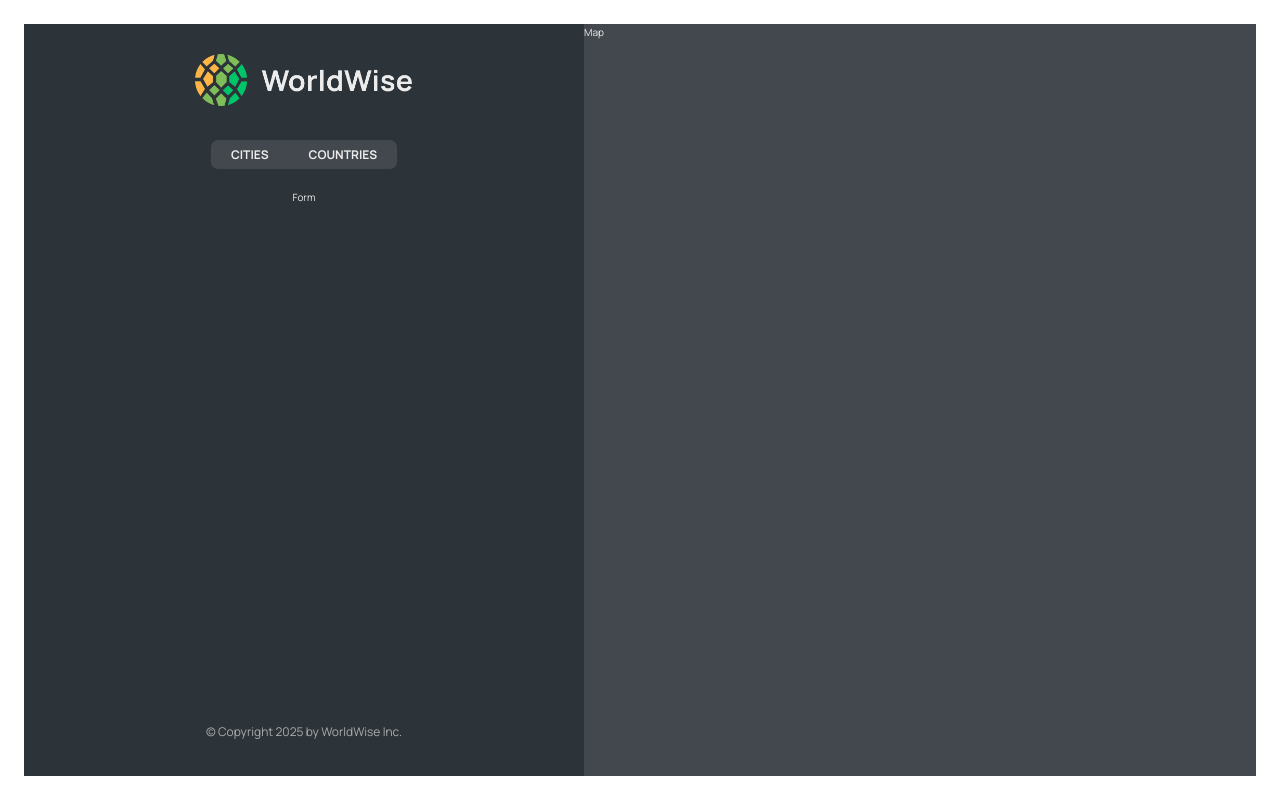
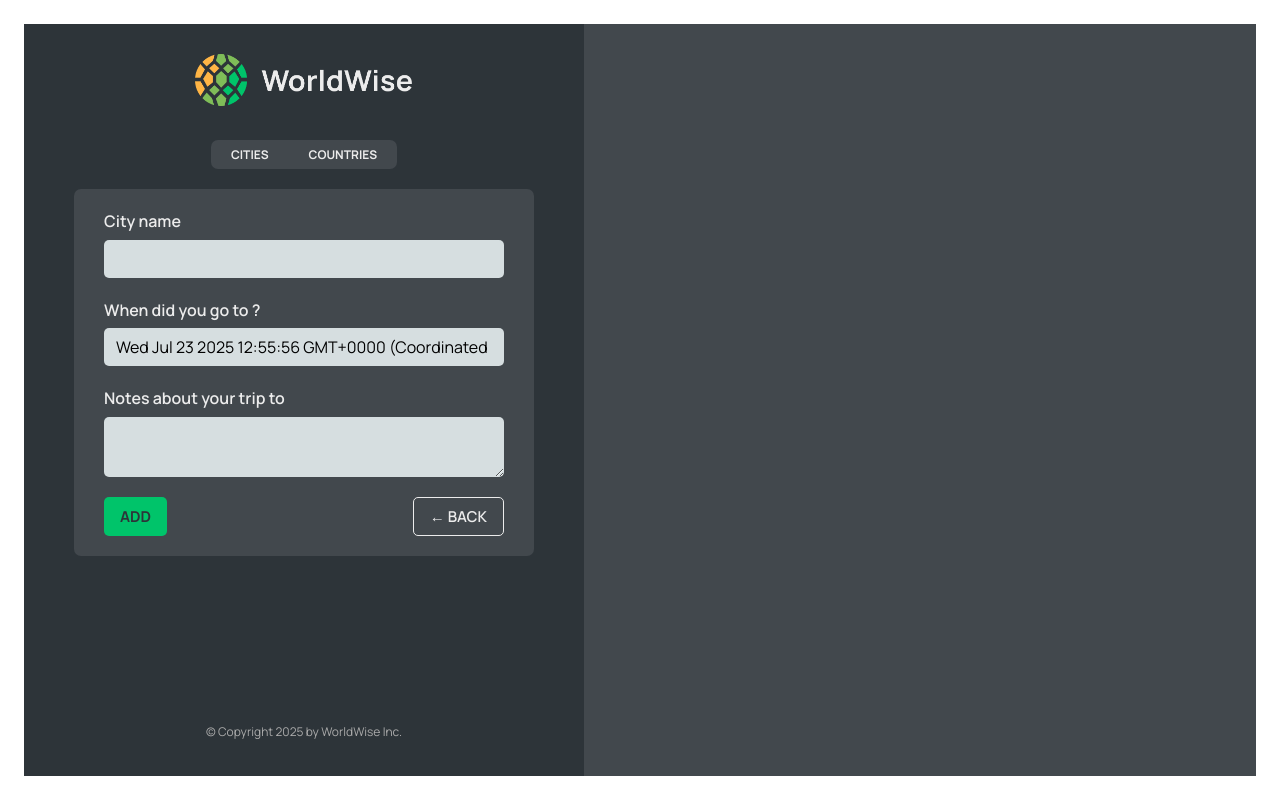
Before and after one commit to jfgen/worldwise, a React (Vite) app: page /app/form in a window 1280 px wide. Built offline with nearby package versions, Linux system fonts and the light colour scheme; data requests are answered from the project's data file.

Commit message:
Added  useNavigate hook and searchParams

```diff
--- a/src/App.jsx
+++ b/src/App.jsx
@@ -1,5 +1,5 @@
 import { useEffect, useState } from "react";
-import { BrowserRouter, Route, Routes } from "react-router-dom";
+import { BrowserRouter, Navigate, Route, Routes } from "react-router-dom";
 import Product from "./pages/Product";
 import Pricing from "./pages/Pricing";
 import Homepage from "./pages/Homepage";
@@ -9,6 +9,7 @@
 import CityList from "./components/CityList";
 import CountryList from "./components/CountryList";
 import City from "./components/City";
+import Form from "./components/Form";
 
 export const BASE_URL = "http://localhost:8000";
 
@@ -39,10 +40,7 @@
         <Route path="product" element={<Product />} />
         <Route path="pricing" element={<Pricing />} />
         <Route path="app" element={<AppLayout />}>
-          <Route
-            index
-            element={<CityList cities={cities} isLoading={isLoading} />}
-          />
+          <Route index element={<Navigate replace to="cities" />} />
           <Route
             path="cities"
             element={<CityList cities={cities} isLoading={isLoading} />}
@@ -52,7 +50,7 @@
             path="countries"
             element={<CountryList cities={cities} isLoading={isLoading} />}
           />
-          <Route path="form" element={<p>Form</p>} />
+          <Route path="form" element={<Form />} />
         </Route>
         <Route path="/login" element={<Login />} />
         <Route path="*" element={<PageNotFound />} />
--- /dev/null
+++ b/src/components/Button.jsx
@@ -0,0 +1,11 @@
+import styles from "./Button.module.css";
+
+const Button = ({ children, onClick, type }) => {
+  return (
+    <button className={`${styles.btn} ${styles[type]}`} onClick={onClick}>
+      {children}
+    </button>
+  );
+};
+
+export default Button;
--- a/src/components/City.jsx
+++ b/src/components/City.jsx
@@ -1,5 +1,5 @@
 import { useEffect, useState } from "react";
-import { useParams } from "react-router-dom";
+import { useParams, useSearchParams } from "react-router-dom";
 import styles from "./City.module.css";
 import { BASE_URL } from "../App";
 import Spinner from "./Spinner";
@@ -15,6 +15,11 @@
 function City() {
   const [currentCity, setCurrentCity] = useState({});
   const [isLoading, setIsLoading] = useState(false);
+
+  const [searchParams, setSearchParams] = useSearchParams();
+
+  const lat = searchParams.get("lat");
+  const lng = searchParams.get("lng");
 
   const { id } = useParams();
 
--- a/src/components/CityItem.jsx
+++ b/src/components/CityItem.jsx
@@ -9,11 +9,14 @@
   }).format(new Date(date));
 
 const CityItem = ({ city }) => {
-  const { cityName, emoji, date, id } = city;
+  const { cityName, emoji, date, id, position } = city;
 
   return (
     <li>
-      <Link to={`${id}`} className={styles.cityItem}>
+      <Link
+        to={`${id}?lat=${position.lat}&lng=${position.lng}`}
+        className={styles.cityItem}
+      >
         <span className={styles.emoji}>{emoji}</span>
         <h3 className={styles.name}>{cityName}</h3>
         <time className={styles.date}>({formatDate(date)})</time>
--- a/src/components/Form.jsx
+++ b/src/components/Form.jsx
@@ -3,6 +3,8 @@
 import { useState } from "react";
 
 import styles from "./Form.module.css";
+import Button from "./Button";
+import { useNavigate } from "react-router-dom";
 
 export function convertToEmoji(countryCode) {
   const codePoints = countryCode
@@ -17,6 +19,7 @@
   const [country, setCountry] = useState("");
   const [date, setDate] = useState(new Date());
   const [notes, setNotes] = useState("");
+  const navigate = useNavigate();
 
   return (
     <form className={styles.form}>
@@ -49,8 +52,16 @@
       </div>
 
       <div className={styles.buttons}>
-        <button>Add</button>
-        <button>&larr; Back</button>
+        <Button type="primary">Add</Button>
+        <Button
+          type="back"
+          onClick={(e) => {
+            e.preventDefault();
+            navigate(-1);
+          }}
+        >
+          &larr; Back
+        </Button>
       </div>
     </form>
   );
--- a/src/components/Map.jsx
+++ b/src/components/Map.jsx
@@ -1,7 +1,24 @@
+import { useNavigate, useSearchParams } from "react-router-dom";
 import styles from "./Map.module.css";
 
 const Map = () => {
-  return <div className={styles.mapContainer}>Map</div>;
+  const navigate = useNavigate();
+  const [searchParams, setSearchParams] = useSearchParams();
+
+  const lat = searchParams.get("lat");
+  const lng = searchParams.get("lng");
+
+  return (
+    <div
+      className={styles.mapContainer}
+      onClick={() => {
+        navigate("form");
+      }}
+    >
+      {lat}
+      {lng}
+    </div>
+  );
 };
 
 export default Map;
```
